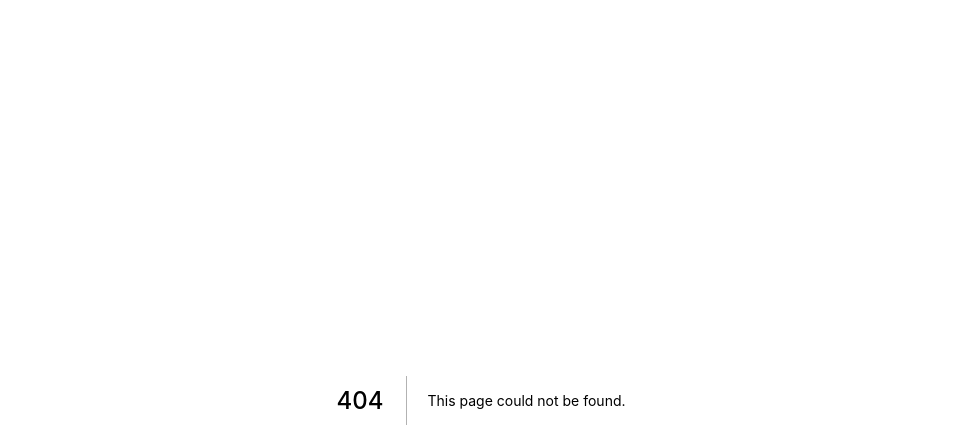
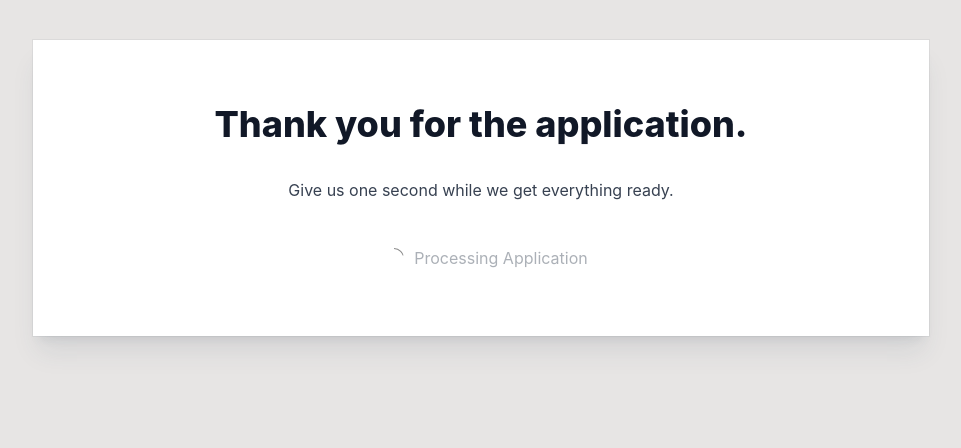
Before and after one commit to dankrajnak/dan-country-picker, a Next.js app: page /applicationSubmission in a window 1280 px wide. Before the commit this address had no page. Shown: the top 448 px of the page, without its empty margins (159-1120 px from the left). Built offline with nearby package versions, Linux system fonts and the light colour scheme; no server answers.

Commit message:
Finish up application approach

```diff
--- a/package.json
+++ b/package.json
@@ -16,10 +16,13 @@
     "@react-three/postprocessing": "^2.5.4",
     "axios": "^0.27.2",
     "d3-geo": "^3.0.1",
+    "framer-motion": "^7.0.0",
     "next": "12.2.3",
     "next-seo": "^5.5.0",
     "react": "18.2.0",
+    "react-confetti": "^6.1.0",
     "react-dom": "18.2.0",
+    "react-loader-spinner": "5.1.7-beta.1",
     "recoil": "^0.7.4",
     "spherical-geometry-js": "^3.0.0",
     "three": "^0.142.0",
--- /dev/null
+++ b/src/components/LinkButton.tsx
@@ -0,0 +1,32 @@
+import {
+  AnchorHTMLAttributes,
+  ButtonHTMLAttributes,
+  DetailedHTMLProps,
+} from "react";
+
+const className =
+  "no-underline inline-block mt-5 text-center border border-transparent rounded-md py-1 px-2 font-medium text-white bg-gray-800";
+
+export const Button = (
+  props: DetailedHTMLProps<
+    ButtonHTMLAttributes<HTMLButtonElement>,
+    HTMLButtonElement
+  >
+) => (
+  <button {...props} className={className}>
+    {props.children}
+  </button>
+);
+
+const LinkButton = (
+  props: DetailedHTMLProps<
+    AnchorHTMLAttributes<HTMLAnchorElement>,
+    HTMLAnchorElement
+  >
+) => (
+  <a {...props} className={className}>
+    {props.children}
+  </a>
+);
+
+export default LinkButton;
--- /dev/null
+++ b/src/components/PaperLayout.tsx
@@ -0,0 +1,9 @@
+import { PropsWithChildren } from "react";
+
+const PaperLayout = ({ children }: PropsWithChildren<{}>) => (
+  <div className="relative bg-white w-full px-6 mt-10 pt-12 shadow-xl shadow-slate-700/10 ring-1 ring-gray-900/5 md:max-w-3xl md:mx-auto lg:max-w-4xl lg:pt-16 lg:pb-16 ">
+    {children}
+  </div>
+);
+
+export default PaperLayout;
--- /dev/null
+++ b/src/components/Process.tsx
@@ -0,0 +1,175 @@
+import { motion, AnimatePresence } from "framer-motion";
+import { useEffect, useReducer } from "react";
+import { TailSpin } from "react-loader-spinner";
+// import "react-loader-spinner/dist/loader/css/react-spinner-loader.css";
+
+export type Step = {
+  inProcessMessage: string;
+  completedMessage: string;
+};
+
+const Check = () => (
+  <svg
+    xmlns="http://www.w3.org/2000/svg"
+    className="h-6 w-6"
+    fill="none"
+    viewBox="0 0 24 24"
+    stroke="currentColor"
+    strokeWidth={2}
+  >
+    <path
+      strokeLinecap="round"
+      strokeLinejoin="round"
+      d="M9 12l2 2 4-4m6 2a9 9 0 11-18 0 9 9 0 0118 0z"
+    />
+  </svg>
+);
+
+const StepComp = ({ step, completed }: { step: Step; completed: boolean }) => (
+  <>
+    {completed ? (
+      <motion.div
+        key="icon-completed"
+        className="text-green-700 flex justify-self-center self-center"
+        initial={{ opacity: 0 }}
+        animate={{ opacity: 1 }}
+        exit={{ opacity: 0 }}
+      >
+        <Check />
+      </motion.div>
+    ) : (
+      <motion.div
+        key="icon-loading"
+        className="text-gray-600 flex justify-self-center self-center"
+        initial={{ opacity: 0 }}
+        animate={{ opacity: 1 }}
+        exit={{ opacity: 0 }}
+      >
+        <TailSpin height={20} radius={5} color="black" />
+      </motion.div>
+    )}
+    {completed ? (
+      <motion.div
+        key="message-completed"
+        className={completed ? "text-green-700 " : "text-gray-600"}
+        initial={{ opacity: 0 }}
+        animate={{ opacity: 1 }}
+        exit={{ opacity: 0 }}
+      >
+        {step.completedMessage}
+      </motion.div>
+    ) : (
+      <motion.div
+        key="message-inprocess"
+        className={completed ? "text-green-700 " : "text-gray-600"}
+        initial={{ opacity: 0 }}
+        animate={{ opacity: 1 }}
+        exit={{ opacity: 0 }}
+      >
+        {step.inProcessMessage}
+      </motion.div>
+    )}
+  </>
+);
+
+type Props = {
+  steps: Step[];
+  currentStep: number;
+  currentStepIsComplete?: boolean | null;
+};
+
+const Process = ({ currentStep, steps, currentStepIsComplete }: Props) => {
+  if (currentStep < 0 || currentStep > steps.length) {
+    return null;
+  }
+  return (
+    <AnimatePresence exitBeforeEnter>
+      <motion.div
+        initial={{ opacity: 0 }}
+        animate={{ opacity: 1 }}
+        exit={{ opacity: 0 }}
+        key={currentStep}
+      >
+        <div className="grid gap-y-5 grid-cols-[40px_auto]">
+          <StepComp
+            key={currentStep}
+            step={steps[currentStep]}
+            completed={!!currentStepIsComplete}
+          />
+        </div>
+      </motion.div>
+    </AnimatePresence>
+  );
+};
+
+type State = { processIndex: number; currentProcessCompleted: boolean };
+
+const INITIAL_STATE = { processIndex: 0, currentProcessCompleted: false };
+
+type Action = "STEP_COMPLETED" | "NEXT_STEP";
+
+const reducer = (state: State, action: Action): State => {
+  switch (action) {
+    case "STEP_COMPLETED":
+      return {
+        ...state,
+        currentProcessCompleted: true,
+      };
+    case "NEXT_STEP":
+      return {
+        ...state,
+        processIndex: state.processIndex + 1,
+        currentProcessCompleted: false,
+      };
+    default:
+      return state;
+  }
+};
+
+export const ProcessRunner = ({
+  process,
+}: {
+  process: { step: Step; action: () => Promise<unknown> }[];
+}) => {
+  const [{ currentProcessCompleted, processIndex }, dispatch] = useReducer(
+    reducer,
+    INITIAL_STATE
+  );
+  useEffect(() => {
+    let onStep = true;
+    process[processIndex].action().then(() => {
+      if (onStep) {
+        dispatch("STEP_COMPLETED");
+      }
+    });
+    return () => {
+      onStep = false;
+    };
+  }, [process, processIndex]);
+
+  useEffect(() => {
+    let timeout: NodeJS.Timeout;
+    if (currentProcessCompleted && processIndex < process.length - 1) {
+      timeout = setTimeout(() => {
+        if (currentProcessCompleted) {
+          dispatch("NEXT_STEP");
+        }
+      }, 2000);
+      return () => {
+        if (timeout) {
+          clearTimeout(timeout);
+        }
+      };
+    }
+  }, [currentProcessCompleted, process.length, processIndex]);
+
+  return (
+    <Process
+      steps={process.reduce((sum, cur) => [...sum, cur.step], [] as Step[])}
+      currentStepIsComplete={currentProcessCompleted}
+      currentStep={processIndex}
+    />
+  );
+};
+
+export default Process;
--- a/src/components/WorldModel.tsx
+++ b/src/components/WorldModel.tsx
@@ -17,7 +17,6 @@ type GLTFResult = GLTF & {
 };
 
 type ActionName = "Take 001";
-type GLTFActions = Record<ActionName, THREE.AnimationAction>;
 
 export default function WorldModel({
   ...props
@@ -75,7 +74,3 @@ export default function WorldModel({
     </group>
   );
 }
-
-export const preload = () => {
-  /*#__PURE__*/ useGLTF.preload(WORLD_PATH);
-};
--- a/src/countries.ts
+++ b/src/countries.ts
@@ -79,7 +79,7 @@ const COUNTRIES = {
   lima: {
     name: "Peru",
     city: "Lima",
-    airport: "LAP",
+    airport: "LIM",
     month: "05",
     year: "2023",
     lngLat: [-77.042793, -12.046374],
--- /dev/null
+++ b/src/pages/applicationSubmission.tsx
@@ -0,0 +1,91 @@
+import { useGLTF } from "@react-three/drei";
+import Link from "next/link";
+import { useMemo, useState } from "react";
+import Confetti from "react-confetti";
+import LinkButton from "../components/LinkButton";
+import PaperLayout from "../components/PaperLayout";
+import { ProcessRunner } from "../components/Process";
+import { WORLD_PATH } from "../components/WorldModel";
+import { getRandomCountry } from "../countries";
+import useCurrentPerson from "../hooks/useCurrentPerson";
+import useDiscount from "../hooks/useDiscount";
+import { asCurrency } from "../utils";
+
+const makeTimeoutPromise = (ms: number): Promise<void> =>
+  new Promise((res) => setTimeout(() => res(), ms));
+
+const makeTimeoutAction = (ms: number) => () => makeTimeoutPromise(ms);
+
+const ApplicationSubmission = () => {
+  const [isFinished, setIsFinished] = useState(false);
+  const SUBMISSION_PROCESS = useMemo(
+    () => [
+      {
+        step: {
+          inProcessMessage: "Submitting Application",
+          completedMessage: "Application Submitted",
+        },
+        action: makeTimeoutAction(3000),
+      },
+      {
+        step: {
+          inProcessMessage: "Processing Application",
+          completedMessage: "Application Processed",
+        },
+        action: makeTimeoutAction(5000),
+      },
+      {
+        step: {
+          inProcessMessage: "Reviewing Application",
+          completedMessage: "Application Accepted!",
+        },
+        action: async () => {
+          await makeTimeoutPromise(10_000);
+          setIsFinished(true);
+        },
+      },
+    ],
+    []
+  );
+  const user = useCurrentPerson();
+  const discount = useDiscount();
+
+  return (
+    <>
+      {isFinished && <Confetti />}
+      <PaperLayout>
+        <div className="prose mx-auto text-center">
+          <>
+            <h1>
+              {user
+                ? `Thank you for the application, ${user.name}`
+                : "Thank you for the application."}
+            </h1>
+            <p>Give us one second while we get everything ready.</p>
+            <div className="flex justify-center mt-10">
+              <ProcessRunner process={SUBMISSION_PROCESS} />
+            </div>
+            {isFinished && (
+              <>
+                <h2 className="text-green-700">
+                  {user ? `Congrats, ${user.name}.` : `Congrats!`}{" "}
+                  {!!discount &&
+                    `You are elligible for a ${asCurrency(
+                      discount
+                    )} scholarship!`}
+                </h2>
+                <Link href={"/world/" + getRandomCountry()}>
+                  <LinkButton>Pick a random destination</LinkButton>
+                </Link>
+              </>
+            )}
+          </>
+        </div>
+      </PaperLayout>
+    </>
+  );
+};
+
+useGLTF.preload(WORLD_PATH);
+
+export default ApplicationSubmission;
--- a/src/pages/index.tsx
+++ b/src/pages/index.tsx
@@ -1,36 +1,13 @@
 import { useGLTF } from "@react-three/drei";
 import type { NextPage } from "next";
 import Link from "next/link";
+import { useRouter } from "next/router";
 import { forwardRef } from "react";
-import {
-  ButtonHTMLAttributes,
-  DetailedHTMLProps,
-  MutableRefObject,
-  PropsWithChildren,
-  RefObject,
-  useId,
-  useRef,
-} from "react";
+import { ButtonHTMLAttributes, DetailedHTMLProps, useId, useRef } from "react";
 import { useRecoilState } from "recoil";
 import CURRENT_USER_ATOM from "../atoms/currentUser.atom";
-import { WORLD_PATH } from "../components/WorldModel";
-
-import { getRandomCountry } from "../countries";
-import useDiscount from "../hooks/useDiscount";
-
-const Button = (
-  props: DetailedHTMLProps<
-    ButtonHTMLAttributes<HTMLButtonElement>,
-    HTMLButtonElement
-  >
-) => (
-  <button
-    {...props}
-    className="inline-block mt-5 text-center border border-transparent rounded-md py-1 px-2 font-medium text-white bg-gray-800"
-  >
-    {props.children}
-  </button>
-);
+import { Button } from "../components/LinkButton";
+import PaperLayout from "../components/PaperLayout";
 
 // eslint-disable-next-line react/display-name
 const Input = forwardRef<
@@ -58,9 +35,10 @@ const Input = forwardRef<
 const Home: NextPage = () => {
   const [currentUser, setCurrentUser] = useRecoilState(CURRENT_USER_ATOM);
   const inputRef = useRef<HTMLInputElement>(null);
-  const discount = useDiscount();
+  const router = useRouter();
+
   return (
-    <div className="relative bg-white w-full px-6 mt-10 pt-12 shadow-xl shadow-slate-700/10 ring-1 ring-gray-900/5 md:max-w-3xl md:mx-auto lg:max-w-4xl lg:pt-16 lg:pb-16 ">
+    <PaperLayout>
       <article className="prose prose-stone max-w-prose mx-auto">
         <h1 className="text-center">Application for Dan Visitation</h1>
         <p>
@@ -97,10 +75,10 @@ const Home: NextPage = () => {
           onSubmit={(e) => {
             e.preventDefault();
             e.stopPropagation();
-            console.log("asdf");
             const name = inputRef.current?.value;
             if (name) {
               setCurrentUser({ name });
+              router.push("/applicationSubmission");
             }
           }}
         >
@@ -109,17 +87,6 @@ const Home: NextPage = () => {
           {!currentUser && <Button type="submit">Submit</Button>}
         </form>
 
-        {currentUser && (
-          <div>
-            Alright, cool. You&apos;re {currentUser.name}.
-            {!!discount && <div> You have a {discount} discount.</div>}
-            <Link href={"/world/" + getRandomCountry()}>
-              <a className="inline-block mt-5 text-center border border-transparent rounded-md py-1 px-2 font-medium text-white bg-gray-800">
-                Continue
-              </a>
-            </Link>
-          </div>
-        )}
         <div className="mt-4">
           <small className=" italic">
             Dan provides equal employment opportunities to all applicants and
@@ -131,10 +98,8 @@ const Home: NextPage = () => {
           </small>
         </div>
       </article>
-    </div>
+    </PaperLayout>
   );
 };
 
-useGLTF.preload(WORLD_PATH);
-
 export default Home;
--- a/src/pages/world/[country].tsx
+++ b/src/pages/world/[country].tsx
@@ -10,6 +10,7 @@ import { Suspense } from "react";
 import Globe from "../../components/Globe";
 import COUNTRIES, { getRandomCountry, type Country } from "../../countries";
 import Link from "next/link";
+import { asCurrency } from "../../utils";
 
 type Airport = {
   code: string;
@@ -46,7 +47,6 @@ const Country = ({
         }
       </Suspense>
       <div className="fixed bottom-10 md:bottom-16 w-5/6 md:w-1/4  left-1/2 -translate-x-1/2 p-5 rounded-md bg-black bg-opacity-50 backdrop-blur-lg">
-        <div></div>
         <div className="text-white ">
           <div className=" border-white border-1">
             <h1 className="text-2xl tracking-tight font-extrabold mb-5">
@@ -60,8 +60,9 @@ const Country = ({
                 countryName={countryName}
               />
             )}
+            <div className="h-5" />
             <Link href={"/world/" + getRandomCountry(countryName)}>
-              Spin again
+              <a className="no-underline font-bold">Pick again</a>
             </Link>
           </div>
         </div>
@@ -77,13 +78,6 @@ const arrayJoin = (arr: any[], elm: unknown): any[] => {
     []
   );
 };
-
-const asCurrency = (number: number): string =>
-  Intl.NumberFormat("en-us", {
-    style: "currency",
-    currency: "USD",
-    minimumFractionDigits: 0,
-  }).format(number);
 
 const asDateString = (date: string): string =>
   Intl.DateTimeFormat("en-us", {
@@ -159,7 +153,7 @@ export const getStaticProps = async (context: GetStaticPropsContext) => {
   // @ts-ignore
   const country: Country = COUNTRIES[context.params?.country];
 
-  const isDev = process.env.NODE_ENV === "development" || true;
+  const isDev = process.env.NODE_ENV === "development";
 
   let flightInfo: FlightInfo | null = null;
   if (isDev) {
--- a/src/pages/world/index.tsx
+++ /dev/null
@@ -1,5 +0,0 @@
-const World = () => {
-  return <>This is the world</>;
-};
-
-export default World;
--- /dev/null
+++ b/src/utils.ts
@@ -0,0 +1,6 @@
+export const asCurrency = (number: number): string =>
+  Intl.NumberFormat("en-us", {
+    style: "currency",
+    currency: "USD",
+    minimumFractionDigits: 0,
+  }).format(number);
```
Also changed, not shown: 1 other file (tests, documents, lock files or other folders).
